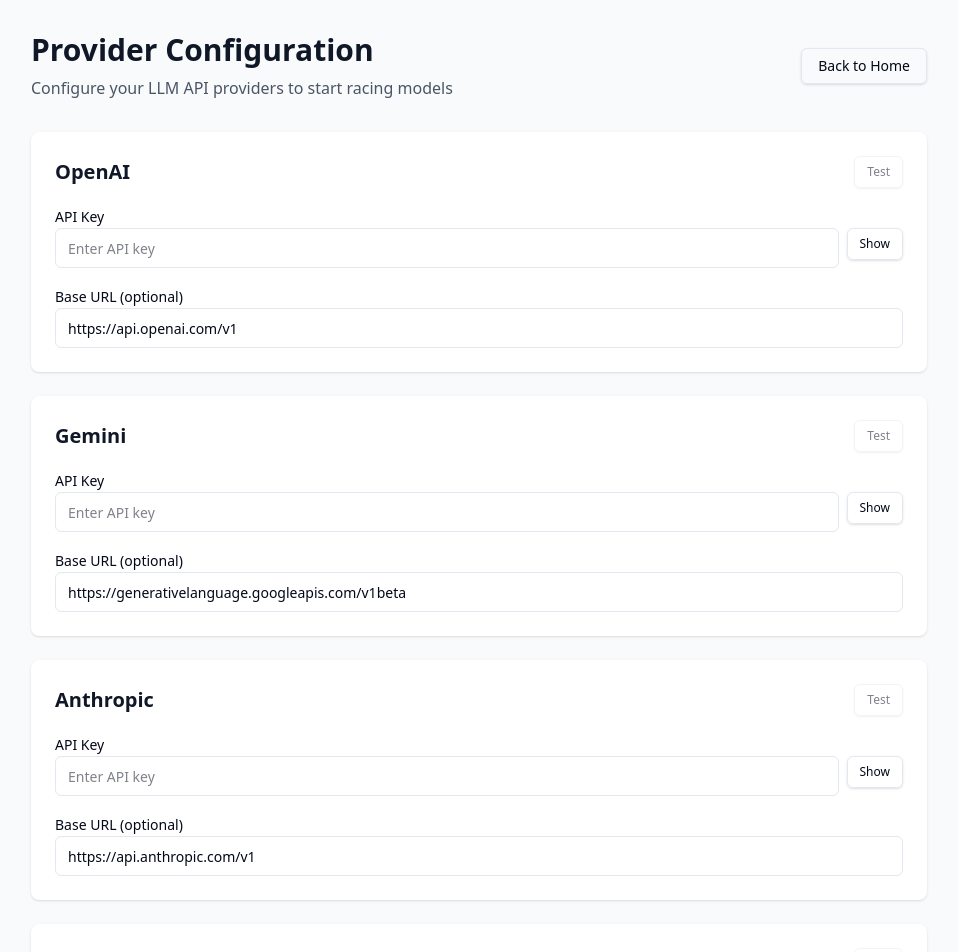
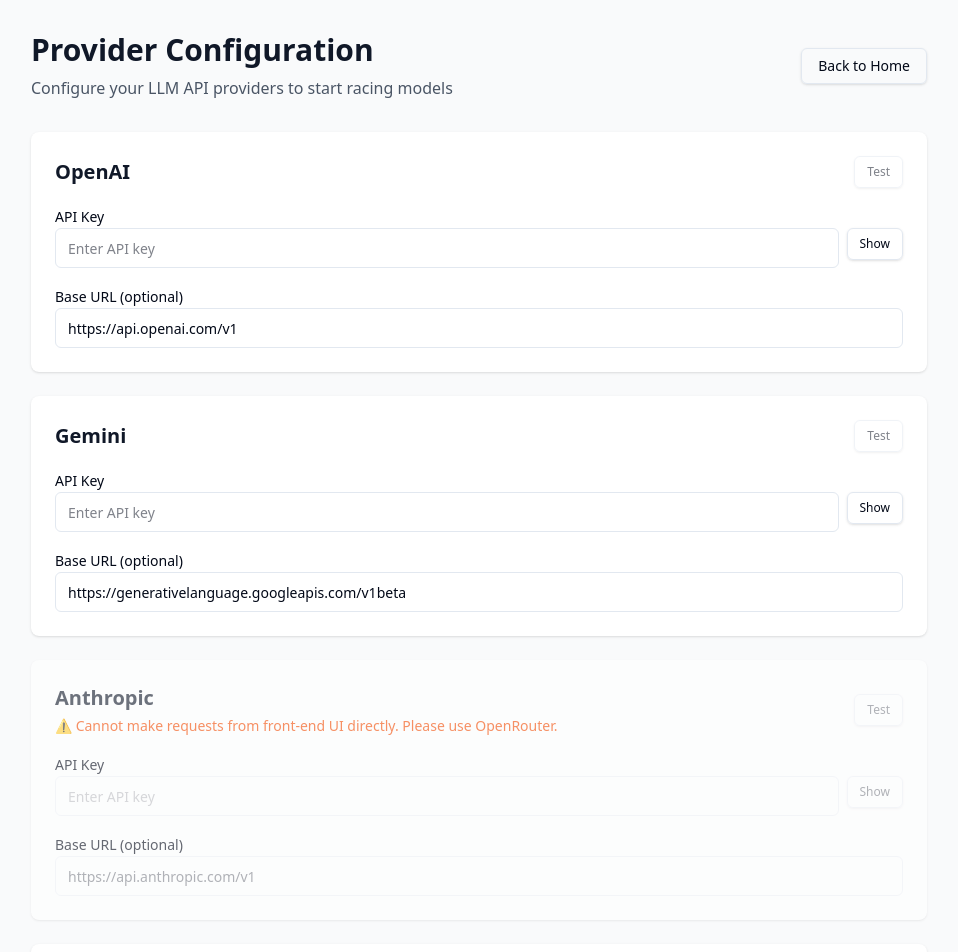
Before and after one commit to tanker327/modelpk, a React (Vite) app: page /config in a window 1280 px wide. Shown: the top 952 px of the page, without its empty margins (161-1119 px from the left). Built offline with nearby package versions, Linux system fonts and the light colour scheme; what @zedux/react would draw is missing.

Commit message:
Implement UI changes to disable functionality for the 'anthropic' provider, including visual cues and button state adjustments.

```diff
--- a/src/pages/ConfigPage.tsx
+++ b/src/pages/ConfigPage.tsx
@@ -110,6 +110,7 @@
 
   const needsApiKey = config.id !== 'ollama'
   const needsEndpoint = config.id === 'ollama'
+  const isDisabled = config.id === 'anthropic'
 
   // Sync selectedModels when config changes (on page load/refresh)
   useEffect(() => {
@@ -213,12 +214,19 @@
   const canTest = needsApiKey ? apiKey.length > 0 : endpoint.length > 0
 
   return (
-    <div className="bg-white rounded-lg shadow p-6">
+    <div className={`bg-white rounded-lg shadow p-6 ${isDisabled ? 'opacity-60' : ''}`}>
       <div className="flex items-center justify-between mb-4">
-        <h2 className="text-xl font-semibold text-gray-900">{config.name}</h2>
+        <div className="flex-1">
+          <h2 className="text-xl font-semibold text-gray-900">{config.name}</h2>
+          {isDisabled && (
+            <p className="text-sm text-orange-600 mt-1">
+              ⚠ Cannot make requests from front-end UI directly. Please use OpenRouter.
+            </p>
+          )}
+        </div>
         <Button
           onClick={handleTest}
-          disabled={!canTest || testing}
+          disabled={!canTest || testing || isDisabled}
           size="sm"
           variant={testResult?.status === 'success' ? 'default' : 'outline'}
         >
@@ -239,12 +247,14 @@
                 onBlur={handleSave}
                 placeholder="Enter API key"
                 className="flex-1"
+                disabled={isDisabled}
               />
               <Button
                 type="button"
                 onClick={() => setShowKey(!showKey)}
                 variant="outline"
                 size="sm"
+                disabled={isDisabled}
               >
                 {showKey ? 'Hide' : 'Show'}
               </Button>
@@ -263,6 +273,7 @@
             onChange={(e) => setEndpoint(e.target.value)}
             onBlur={handleSave}
             placeholder={DEFAULT_BASE_URLS[config.id]}
+            disabled={isDisabled}
           />
         </div>
 
```
